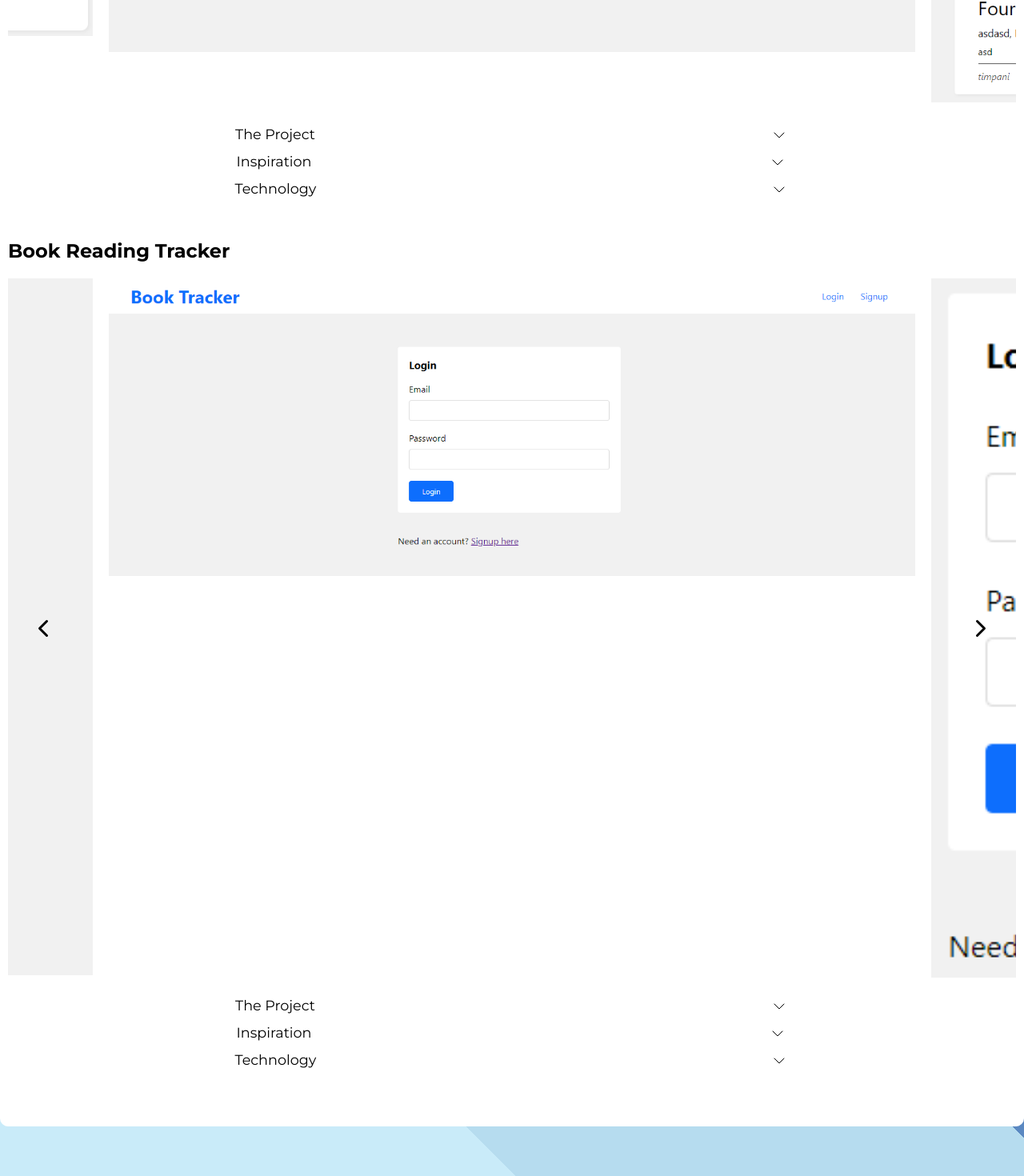
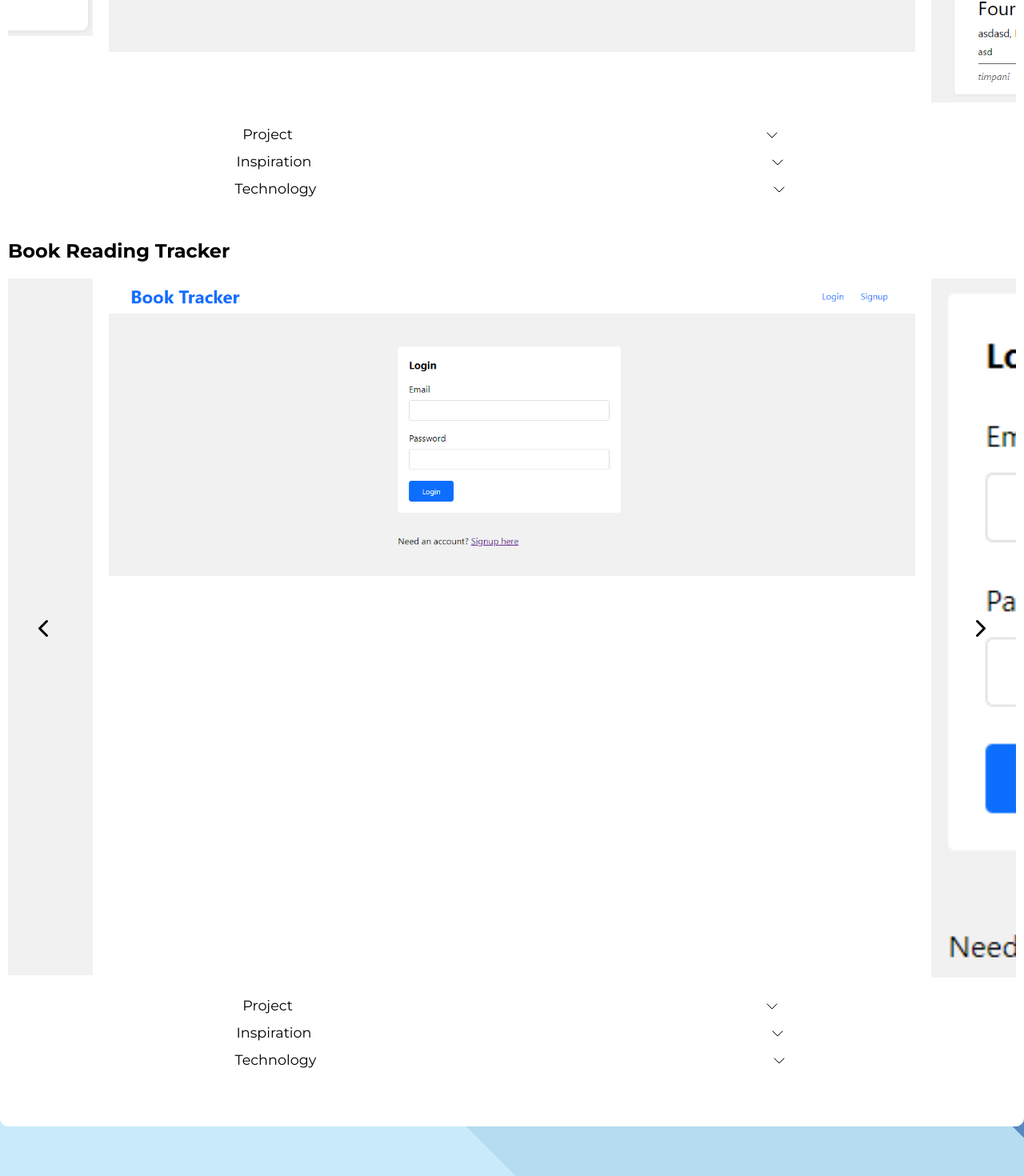
Before and after one commit to Tom2612/Portfolio, a React (Vite) app: page /projects in a window 1280 px wide. Shown: the part 626-2096 px from the top of the page at 80% size. Built offline with nearby package versions, Linux system fonts and the light colour scheme.

Commit message:
Updated style imports

```diff
--- a/src/components/Project1.jsx
+++ b/src/components/Project1.jsx
@@ -19,7 +19,7 @@ export default function Project1() {
         <EmblaCarousel images={[image1, image2, image3, image4, image5, image6, image7]}/>
 
         <div className='project--info'>
-            <Collapse label='The Project'>
+            <Collapse label='Project'>
             <p>
                 The only all-in-one platform that connects amateur and professional musicians to orchestras that need
                 vacancies filled in the post-covid landscape.
--- a/src/components/Project2.jsx
+++ b/src/components/Project2.jsx
@@ -1,7 +1,7 @@
 import React from 'react';
 import EmblaCarousel from './EmblaCarousel';
 import Collapse from './Collapse';
-import '../css/project1.css';
+
 import image1 from '../images/BookReader0.png'
 import image2 from '../images/BookReader1.png'
 import image3 from '../images/BookReader2.png'
@@ -14,7 +14,7 @@ export default function Project2() {
         <EmblaCarousel images={[image1, image2, image3, image4]}/>
 
         <div className='project--info'>
-            <Collapse label='The Project'>
+            <Collapse label='Project'>
             <p>
                 A simple, minimalist platform that allows users to record books and give them ratings.
             </p>
```
